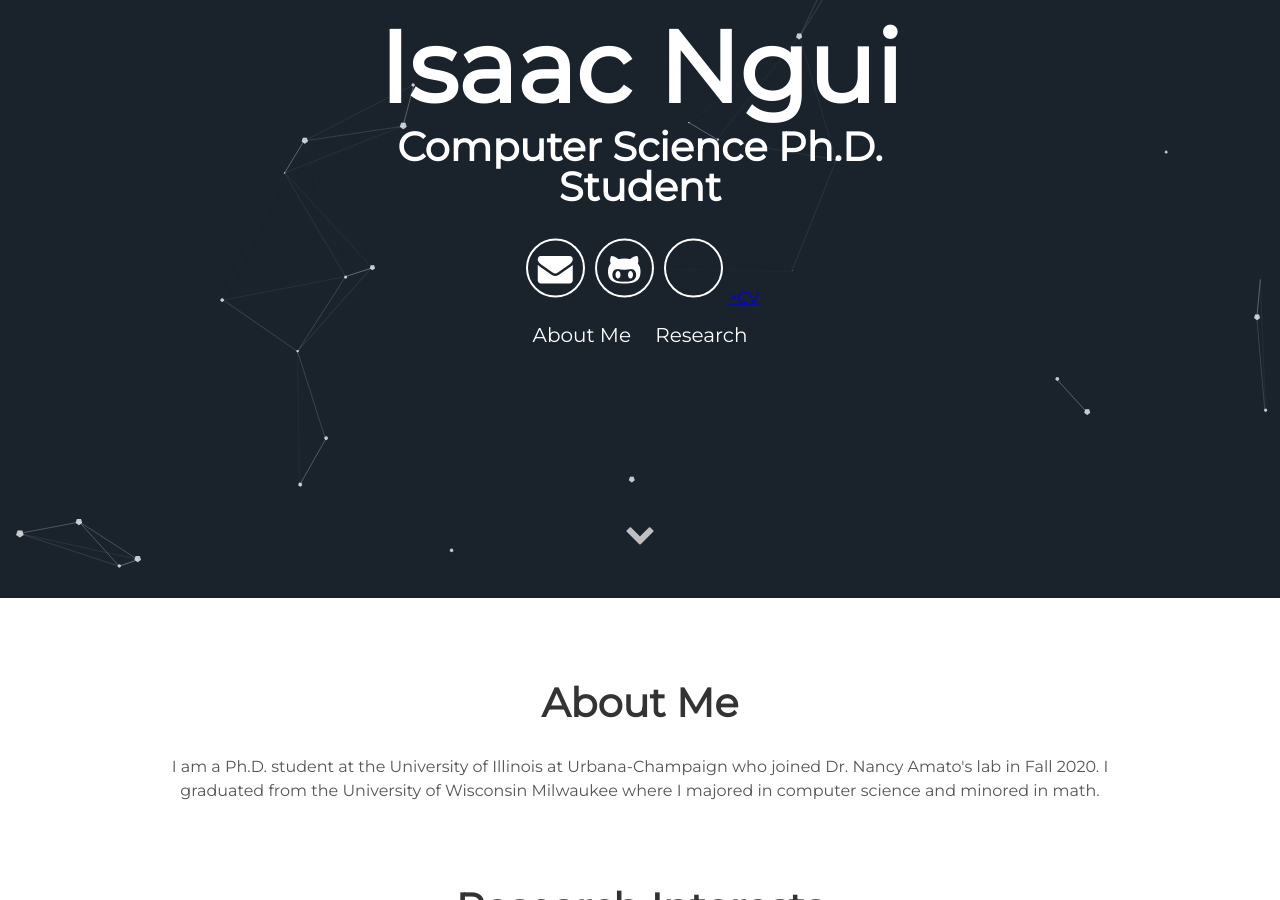
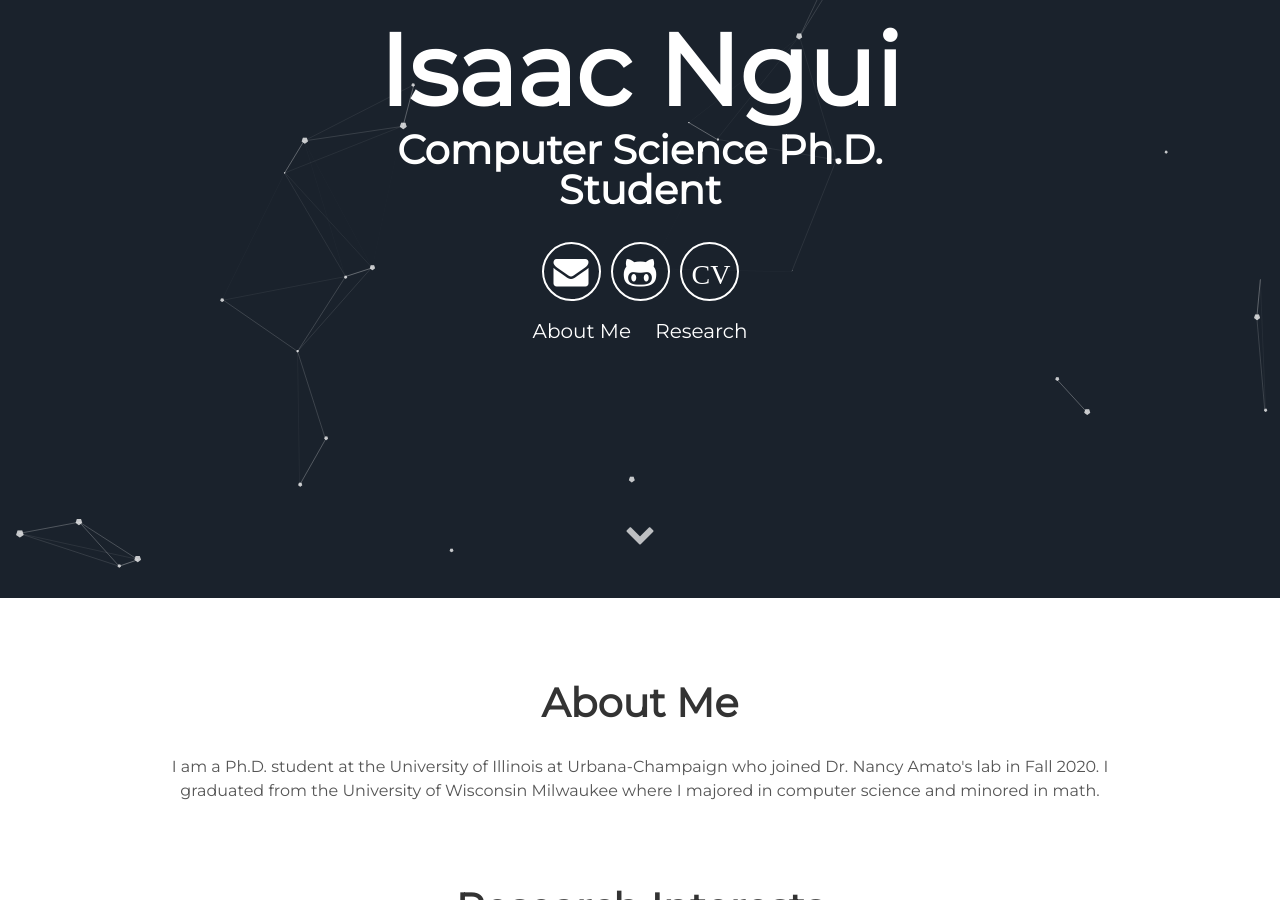
Before and after one commit to imngui/imngui.github.io, a Jekyll site: the page built from index.html, in a window 1280 px wide and 900 px high, scrolled down 302 px. Built offline with Jekyll 4.4.1, drawn with Linux system fonts in a browser that asks for light colours.

Commit message:
Fixed typo

```diff
--- a/_includes/header.html
+++ b/_includes/header.html
@@ -7,7 +7,7 @@
       <div class="header-icons">
         <a aria-label="Send email" href="mailto:ingui2@illinois.edu" rel="nofollow"><i class="icon fa fa-envelope"></i></a>
         <a aria-label="My Github" target="_blank" href="https://github.com/imngui"><i class="icon fa fa-github-alt" aria-hidden="true"></i></a>
-        <a aria-label="My CV" target="_blank" href="#"><i class="icon fa fa-file-alt" style="font-size:18px"></i>>CV</i></a>
+        <a aria-label="My CV" target="_blank" href="#"><i class="icon fa fa-file-alt"><small>CV</small></i></a>
       </div>
       <div class="header-links">
         <a class="link" href="#about" data-scroll>About Me</a>
```
